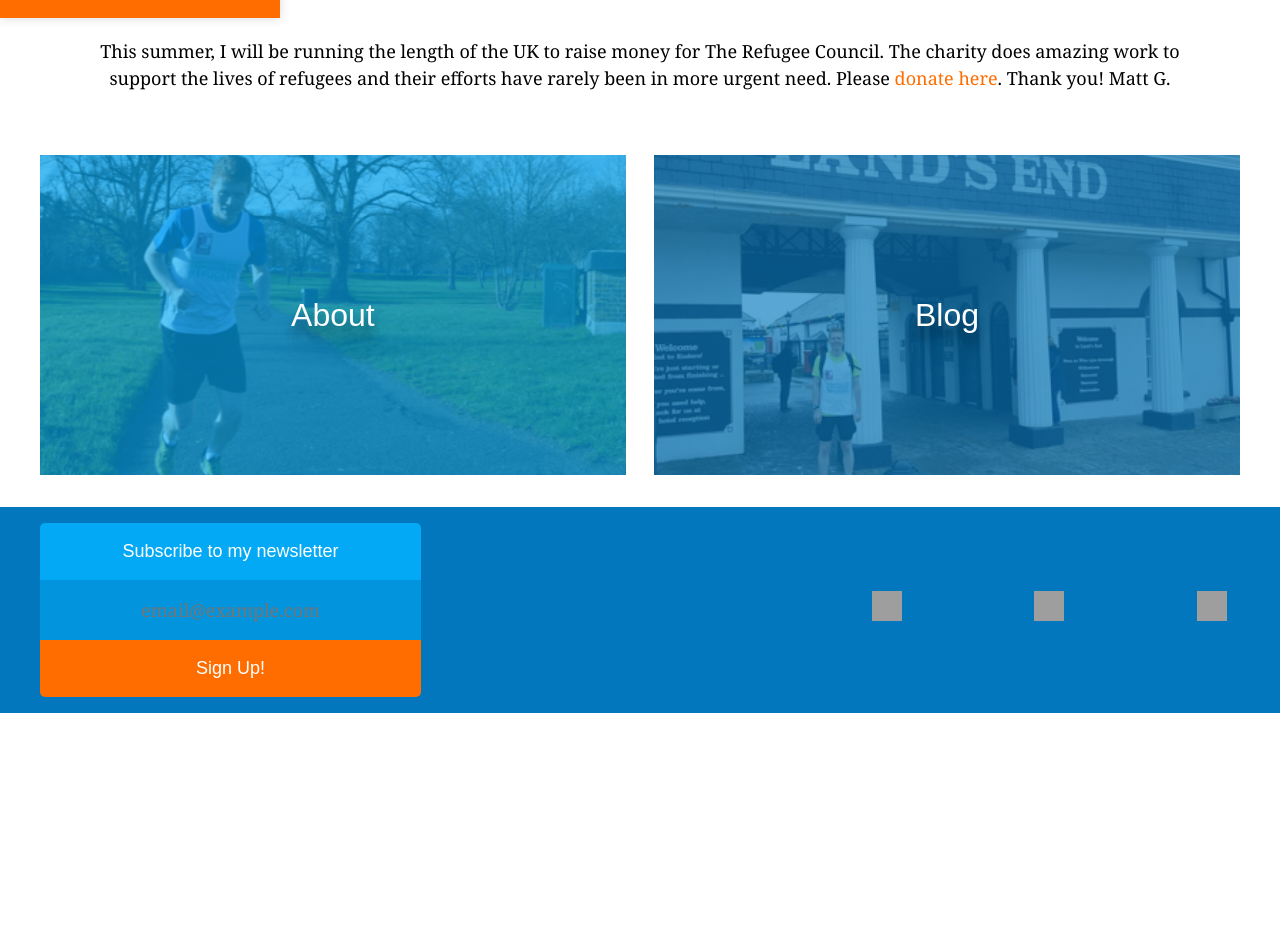
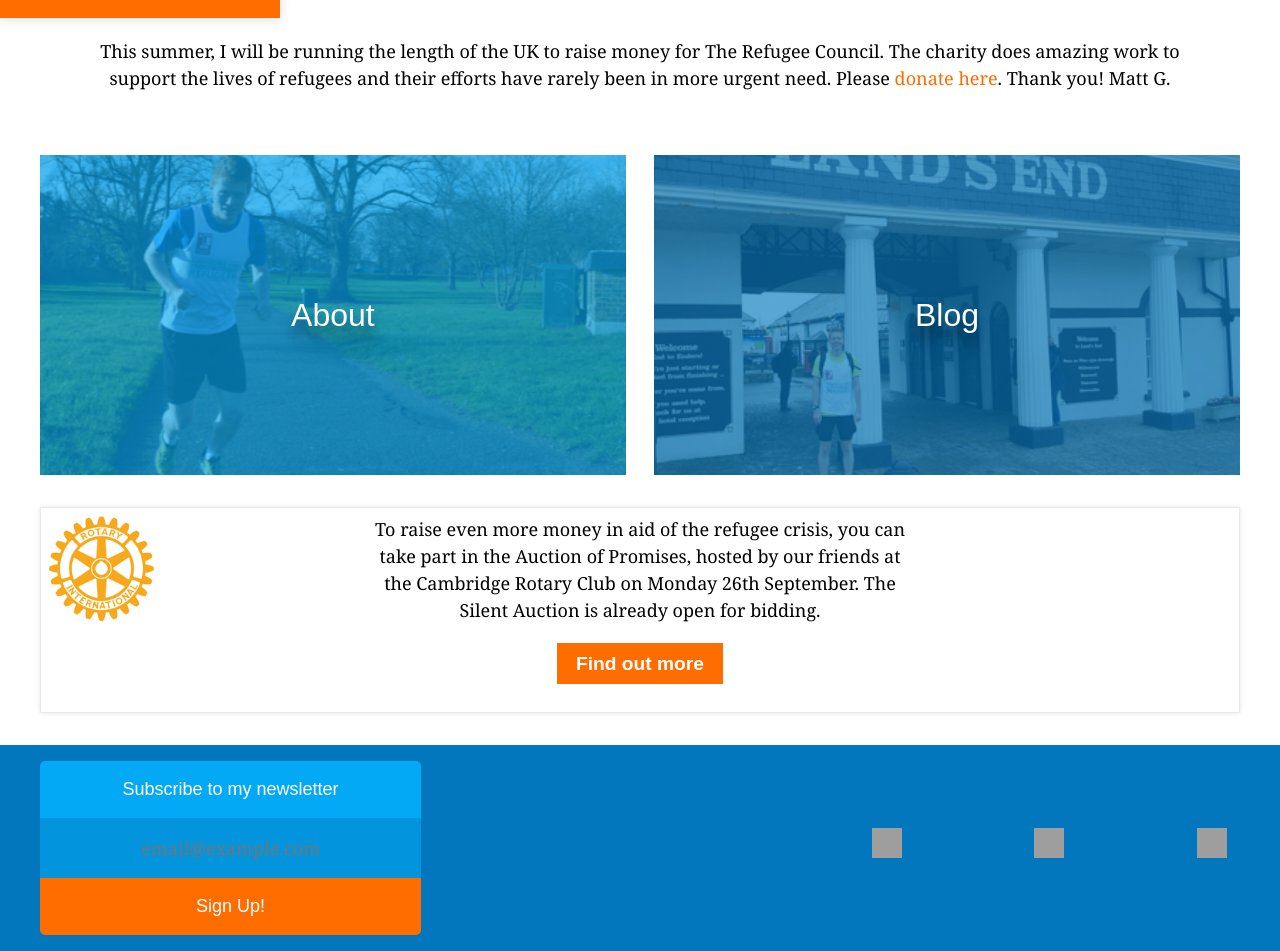
Before and after one commit to tombyers/runningforrefugees, a Jekyll site: the page built from index.html, in a window 1280 px wide, cut to the strip 882-1833 px from the top of the page. Built offline with Jekyll 4.4.1, drawn with Linux system fonts in a browser that asks for light colours; before the commit the page ends 1595 px from its top, so only the background shows below that; grey boxes are pictures that could not be loaded.

Commit message:
Adding Rotary Club auction banner

```diff
--- a/_sass/_styles.scss
+++ b/_sass/_styles.scss
@@ -268,7 +268,6 @@
 /* =======================================*/
 
 #intro-banner {
-  color: #000;
   text-align: center;
   @include span-columns(12);
 
@@ -342,18 +341,25 @@
 #rotary-auction {
   @include span-columns(12);
   margin: 0 0 $very-very-thick;
+  padding: $thin;
+  position: relative;
+  text-align: center;
+
   border: 1px solid #e9e9ec;
-  box-shadow: 0px 0px 5px 0 rgba(0,0,0,0.1);
-  padding: $thin;
+  box-shadow: 0 0 5px 0 rgba(0,0,0,0.1);
 
-
-  .rotary-icon {
-    width: 120px;
+  p {
+    margin: $thin 0;
+    font-family: $secondary-font-stack;
+    font-weight: $medium-font-weight;
+    font-size: $p;
+    line-height: 1.5;
   }
 
   a {
-
-    padding:  0 0 $thin;
+    display: inline-block;
+    margin: $thick 0;
+    padding: $thin $thick;
     text-align: center;
 
     font-weight: $heavy-font-weight;
@@ -363,6 +369,23 @@
     background-color: $contrast-color;
 
   }
+
+  @include media($tablet) {
+
+    p {
+      margin: 0;
+    }
+
+    img {
+      position: absolute;
+      left: 8px;
+      top: 8px;
+    }
+  }
+}
+
+.rotary-icon {
+  width: 105px;
 }
 
 /* =======================================*/
--- a/index.html
+++ b/index.html
@@ -22,10 +22,10 @@ active: home
         </div>
     </div>
 
-    <!--<div id="rotary-auction">-->
-        <!--<img src="images/rotary_icon.png" alt="rotary-icon"  class="rotary-icon"/>-->
-        <!--<p>Our friends at the Cambridge Rotary Club are holding an auction Help our supporters, the Cambridge Rotary Club, raise even more money</p>-->
-        <!--<a href="http://cambridgerotary.auction-bid.org/micro2.php#items">Place a bid<img src="images/chev-right.svg" alt="chev-right" class="chevron-right"/></a>-->
-    <!--</div>-->
+    <div id="rotary-auction">
+        <img src="images/rotary_icon.png" alt="rotary-icon"  class="rotary-icon"/>
+        <p>To raise even more money in <br class="mobile-lb"> aid of the refugee crisis, you can<br> take part in the Auction of <br class="mobile-lb">Promises, hosted by our friends at <br>the Cambridge Rotary Club on <br class="mobile-lb">Monday 26th September. The <br>Silent Auction is already <br class="mobile-lb">open for bidding.</p>
+        <a href="http://cambridgerotary.auction-bid.org/micro2.php#items">Find out more</a>
+    </div>
 
 </div>
```
